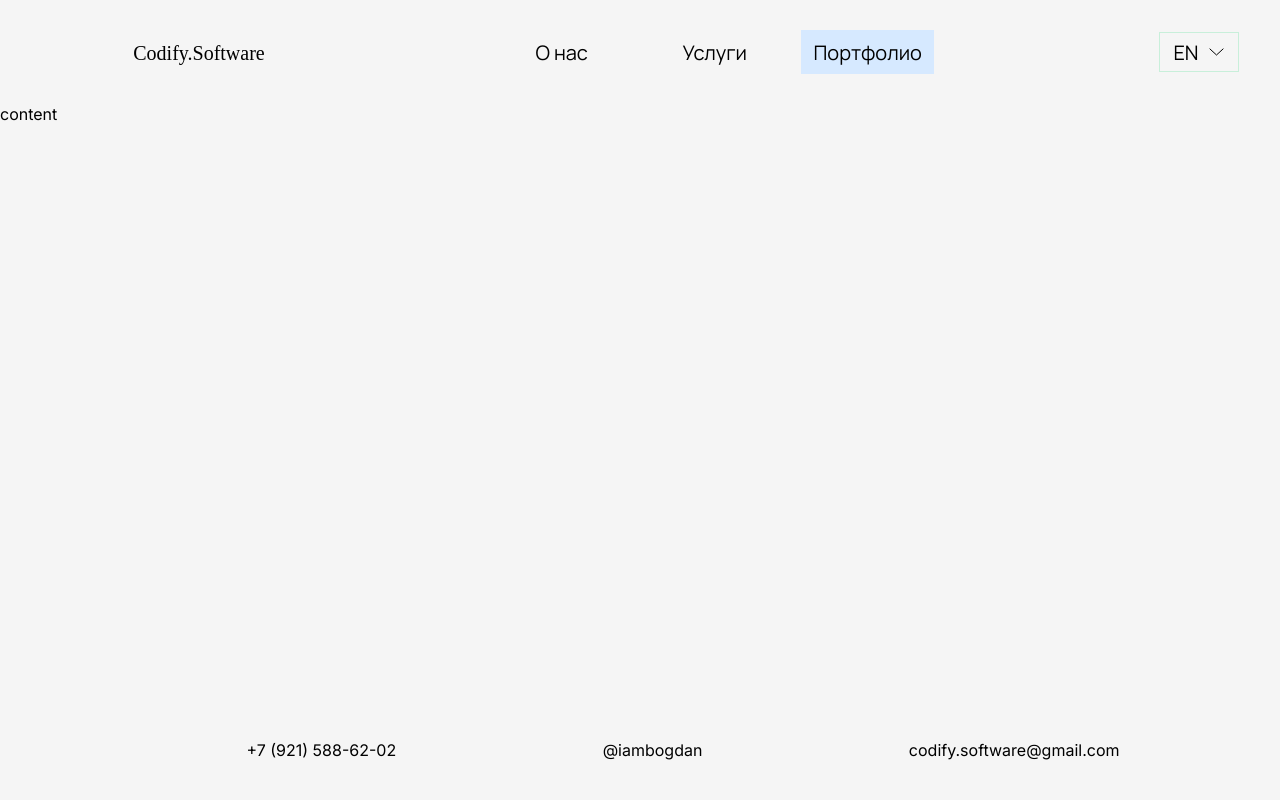
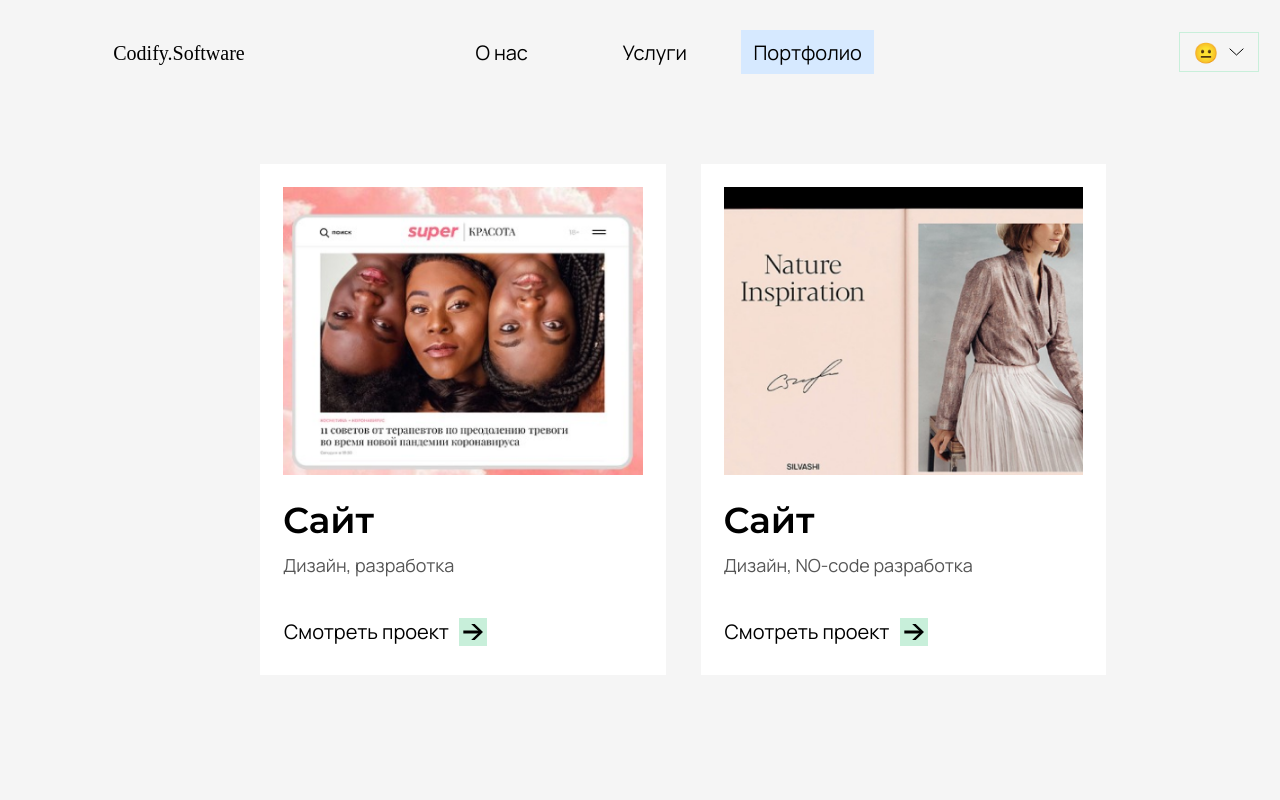
Before and after one commit to YSergo/react-codify-dev, a React (Create React App) app: page /Portfolio in a window 1280 px wide. Shown: the top 800 px of the page. Built offline with nearby package versions, Linux system fonts and the light colour scheme; a web font is replaced by a local one.

Commit message:
finished Portfolio.jsx, done small important fixes

```diff
--- a/src/App.js
+++ b/src/App.js
@@ -10,21 +10,33 @@ import Services from "./pages/Services/Services";
 import Portfolio from "./pages/Portfolio/Portfolio";
 
 function App() {
-  const [DrawerOpened, setDrawerOpened] = useState(false);
+  const [drawerOpened, setDrawerOpened] = useState(false);
+
+  const setDrawerState = (state) => {
+    if (state) {
+      document.body.style.overflow = "hidden";
+    } else {
+      document.body.style.overflow = "overlay";
+    }
+    setDrawerOpened(state);
+  };
 
   const location = useLocation();
   const isHomePage = location.pathname === "/";
 
   return (
     <div className="app">
-      <Drawer onClose={() => setDrawerOpened(false)} isOpen={DrawerOpened} />
+      <Drawer
+        onClose={() => setDrawerState(false)}
+        drawerOpened={drawerOpened}
+      />
       <Header />
       <Routes>
-        <Route path="/" element={<Home setDrawerOpened={setDrawerOpened} />} />
+        <Route path="/" element={<Home setDrawerOpened={setDrawerState} />} />
         <Route path="/About" element={<About />} />
         <Route
           path="/Services"
-          element={<Services setDrawerOpened={setDrawerOpened} />}
+          element={<Services setDrawerOpened={setDrawerState} />}
         ></Route>
         <Route path="/Portfolio" element={<Portfolio />}></Route>
       </Routes>
--- a/src/components/Drawer/Drawer.js
+++ b/src/components/Drawer/Drawer.js
@@ -2,7 +2,7 @@ import { useEffect } from "react";
 import styles from "./Drawer.module.scss";
 import Request from "../Request/Request";
 
-function Drawer({ onClose, isOpen }) {
+function Drawer({ onClose, drawerOpened }) {
   useEffect(() => {
     const handleKeyDown = (event) => {
       if (event.key === "Escape") {
@@ -10,23 +10,23 @@ function Drawer({ onClose, isOpen }) {
       }
     };
 
-    if (isOpen) {
+    if (drawerOpened) {
       window.addEventListener("keydown", handleKeyDown);
     }
 
     return () => {
       window.removeEventListener("keydown", handleKeyDown);
     };
-  }, [isOpen, onClose]);
+  }, [drawerOpened, onClose]);
 
   return (
     <div
       onClick={onClose}
-      className={`${styles.overlay} ${isOpen ? styles.visible : ""}`}
+      className={`${styles.overlay} ${drawerOpened ? styles.visible : ""}`}
     >
       <div
         onClick={(event) => event.stopPropagation()}
-        className={`${styles.drawer} ${isOpen ? styles.opened : ""}`}
+        className={`${styles.drawer} ${drawerOpened ? styles.opened : ""}`}
       >
         <Request onClose={onClose} showCloseButton={true} />
       </div>
--- a/src/components/Header/Header.js
+++ b/src/components/Header/Header.js
@@ -3,7 +3,7 @@ import { Link, useLocation } from "react-router-dom";
 import styles from "./Header.module.scss";
 
 function Header() {
-  const [language, setLanguage] = useState("EN");
+  const [language, setLanguage] = useState("&#x1F610;");
   const [animation, setAnimation] = useState("");
   const [svgAnimation, setSvgAnimation] = useState("");
 
@@ -15,7 +15,7 @@ function Header() {
     setSvgAnimation("move-down");
 
     setTimeout(() => {
-      setLanguage((prevLanguage) => (prevLanguage === "EN" ? "RU" : "EN"));
+      setLanguage((prevLanguage) => (prevLanguage === "&#x1F610;" ? "&#x1F601;" : "&#x1F610;"));
       setAnimation("blur-in");
     }, 300);
 
@@ -61,7 +61,7 @@ function Header() {
           onClick={switchLanguage}
           className={`${styles[animation]} ${styles[svgAnimation]}`}
         >
-          <p>{language}</p>
+          <p dangerouslySetInnerHTML={{ __html: language }}></p>
           <svg
             width="15"
             height="8"
--- a/src/components/Header/Header.module.scss
+++ b/src/components/Header/Header.module.scss
@@ -61,6 +61,7 @@
   &Center {
     display: flex;
     justify-content: space-around;
+    margin-right: 120px;
 
     button {
       width: 133px;
--- a/src/index.scss
+++ b/src/index.scss
@@ -1,13 +1,15 @@
 // Переменные цветов
 @import "./variables.scss";
-
+html {
+  margin-left: calc(100vw - 100%);
+  margin-right: 0;
+}
 body {
   margin: 0;
   font-family: "Inter", sans-serif;
   -webkit-font-smoothing: antialiased;
   -moz-osx-font-smoothing: grayscale;
   background: $color-background;
-  overflow: overlay;
   margin: 0 auto;
   max-width: 1366px;
   min-width: 1366px;
--- a/src/pages/About/About.jsx
+++ b/src/pages/About/About.jsx
@@ -162,10 +162,7 @@ function About() {
 
       <div className={styles.contacts}>
         <Contacts />
-
-        <div>
-          <Request />
-        </div>
+        <Request />
       </div>
     </div>
   );
--- a/src/pages/Portfolio/Portfolio.jsx
+++ b/src/pages/Portfolio/Portfolio.jsx
@@ -1,8 +1,78 @@
-import styles from './Portfolio.module.scss';
+import Contacts from "../../components/Contacts/Contacts";
+import Request from "../../components/Request/Request";
+import styles from "./Portfolio.module.scss";
+import img1 from "./1.png";
+import img2 from "./2.png";
 
 function Portfolio() {
+  const handleClick = (url) => {
+    window.open(url, '_blank');
+  };
+
   return (
-<div>content</div>
+    <div className={styles.wrapper}>
+      <div className={styles.content}>
+        <div className={styles.card}>
+          <img src={img1} alt="site" />
+          <h1>Сайт</h1>
+          <span>Дизайн, разработка</span>
+          <button onClick={() => handleClick("https://google.com")}>
+            Смотреть проект
+            <svg
+              width="28"
+              height="28"
+              viewBox="0 0 28 28"
+              fill="none"
+              xmlns="http://www.w3.org/2000/svg"
+            >
+              <rect width="28" height="28" fill="#C8EFDA" />
+              <path
+                d="M5.81836 14L20.3638 14"
+                stroke="black"
+                stroke-width="3"
+                stroke-linecap="square"
+              />
+              <path
+                d="M12.1816 6H15.6833L23.9998 14L15.6833 22H12.1816L20.4981 14L12.1816 6Z"
+                fill="black"
+              />
+            </svg>
+          </button>
+        </div>
+
+        <div className={styles.card}>
+          <img src={img2} alt="site" />
+          <h1>Сайт</h1>
+          <span>Дизайн, NO-code разработка</span>
+          <button onClick={() => handleClick("https://apple.com")}>
+            Смотреть проект
+            <svg
+              width="28"
+              height="28"
+              viewBox="0 0 28 28"
+              fill="none"
+              xmlns="http://www.w3.org/2000/svg"
+            >
+              <rect width="28" height="28" fill="#C8EFDA" />
+              <path
+                d="M5.81836 14L20.3638 14"
+                stroke="black"
+                stroke-width="3"
+                stroke-linecap="square"
+              />
+              <path
+                d="M12.1816 6H15.6833L23.9998 14L15.6833 22H12.1816L20.4981 14L12.1816 6Z"
+                fill="black"
+              />
+            </svg>
+          </button>
+        </div>
+      </div>
+      <div className={styles.contacts}>
+        <Contacts />
+        <Request />
+      </div>
+    </div>
   );
 }
 
--- a/src/pages/Portfolio/Portfolio.module.scss
+++ b/src/pages/Portfolio/Portfolio.module.scss
@@ -1 +1,88 @@
-@import '../../variables.scss';
+@import "../../variables.scss";
+
+.wrapper {
+  margin-left: 260px;
+  margin-right: 260px;
+  margin-top: 60px;
+}
+
+.content {
+  margin-bottom: 120px;
+  display: grid;
+  grid-template-columns: repeat(auto-fill, minmax(396px, 1fr));
+  grid-gap: 35px;
+}
+
+.card {
+  width: 405.5px;
+  height: 511px;
+  background: #ffffff;
+  padding: 18px;
+  overflow: hidden;
+  display: flex;
+  flex-direction: column;
+  position: relative;
+  border: 5px solid white;
+  transition: border-color 0.3s ease-in-out, box-shadow 0.2s ease-in-out,
+    transform 0.2s ease-in-out;
+  &:hover {
+    border-color: $color-primary;
+    box-shadow: 0px 20px 35px rgba(0, 0, 0, 0.06);
+    transform: translateY(-5px);
+  }
+
+  h1 {
+    font-family: "Montserrat";
+    font-style: normal;
+    font-weight: 600;
+    font-size: 36px;
+    line-height: 60px;
+    color: #000000;
+    margin: 0;
+    margin-top: 15px;
+  }
+
+  span {
+    flex: 1;
+    font-family: "Manrope";
+    font-style: normal;
+    font-weight: 400;
+    font-size: 18px;
+    line-height: 30px;
+    color: #565656;
+  }
+
+  button {
+    position: relative;
+    left: -6px;
+    padding: 7px;
+    width: 217px;
+    height: 40px;
+    display: flex;
+    align-items: center;
+    justify-content: space-between;
+    border: 0;
+    background-color: transparent;
+    cursor: pointer;
+    font-family: "Manrope";
+    font-style: normal;
+    font-weight: 400;
+    font-size: 20px;
+    line-height: 28px;
+    color: #000000;
+    transition: background-color 0.3s ease-in-out;
+    transition: transform 0.15s ease-in-out;
+
+    &:hover {
+      background-color: $color-primary;
+    }
+    &:hover {
+      transform: translateX(6px);
+    }
+  }
+}
+
+.contacts {
+  display: flex;
+  justify-content: space-between;
+}
--- a/src/pages/Services/Services.jsx
+++ b/src/pages/Services/Services.jsx
@@ -1,11 +1,6 @@
 import styles from "./Services.module.scss";
 import Contacts from "../../components/Contacts/Contacts";
 import Request from "../../components/Request/Request";
-import {
-  handlePhoneClick,
-  handleTelegramClick,
-  handleEmailClick,
-} from "../../utils/contactHelpers";
 
 function Services({ setDrawerOpened }) {
   return (
@@ -168,14 +163,8 @@ function Services({ setDrawerOpened }) {
         </div>
       </div>
       <div className={styles.contacts}>
-        <Contacts
-          handlePhoneClick={handlePhoneClick}
-          handleTelegramClick={handleTelegramClick}
-          handleEmailClick={handleEmailClick}
-        />
-        <div>
-          <Request />
-        </div>
+        <Contacts />
+        <Request />
       </div>
     </div>
   );
```
Also changed, not shown: src/pages/Portfolio/1.png (renamed from src/pages/Portfolio/Rectangle 19.png), src/pages/Portfolio/2.png (renamed from src/pages/Portfolio/Rectangle 20.png).
